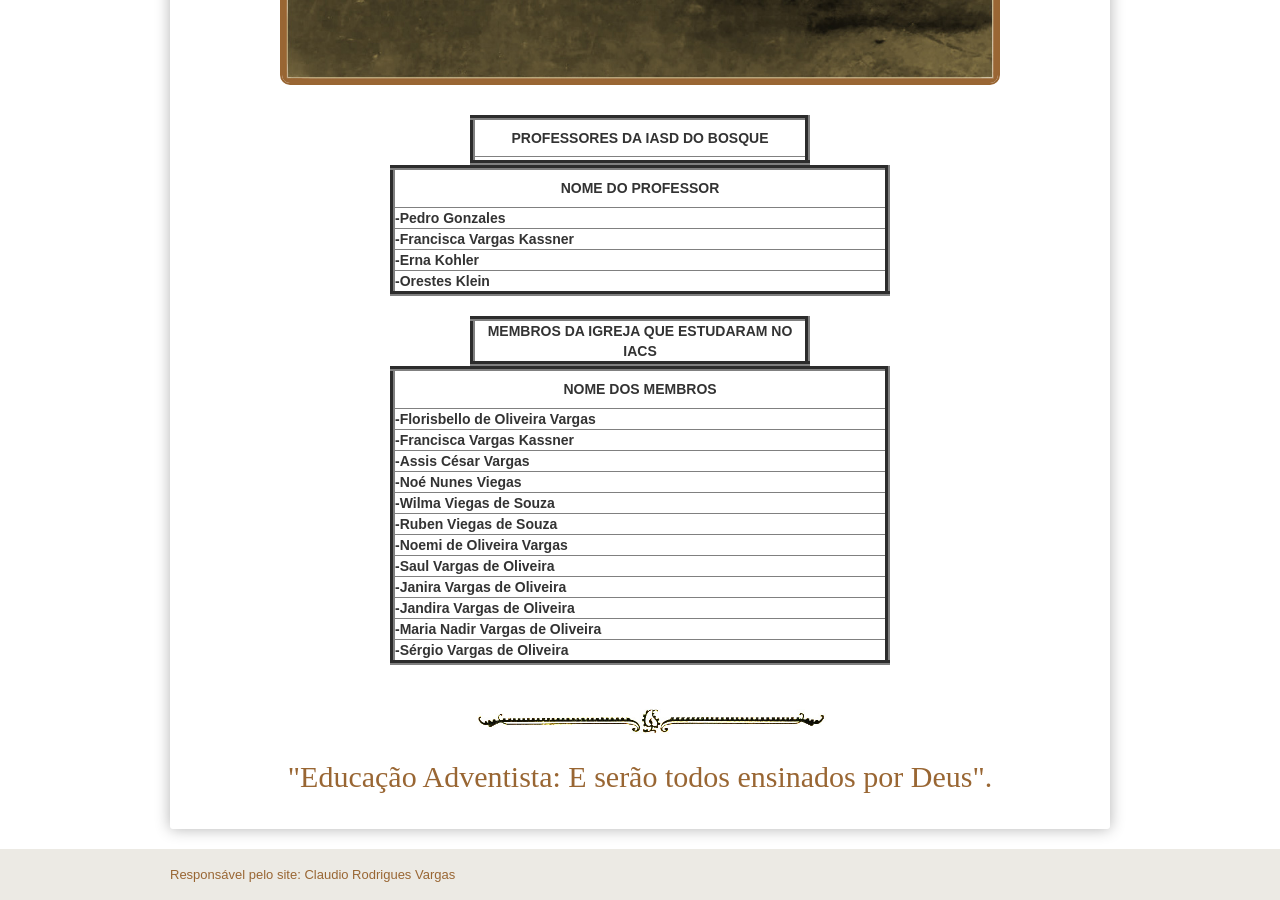
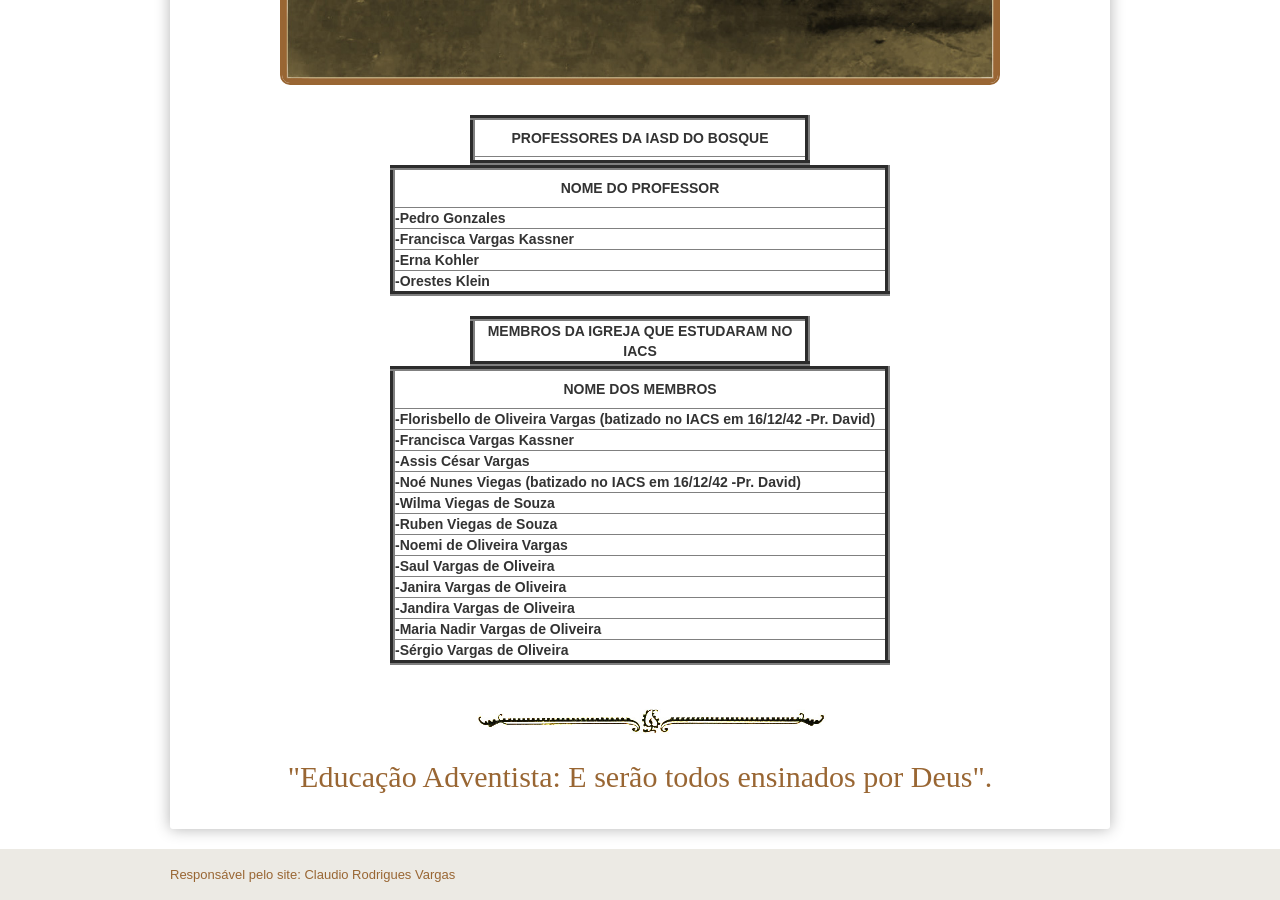
Before and after one commit to claudiovargas1955/claudiovargas1955.github.io, a Jekyll site: the page built from _pages/ensino-da-iasd-bosque.html, in a window 1280 px wide and 900 px high, scrolled down 773 px. Built offline with Jekyll 4.4.1, drawn with Linux system fonts in a browser that asks for light colours; some web fonts are replaced.

Commit message:
Update ensino-da-iasd-bosque.html

```diff
--- a/_pages/ensino-da-iasd-bosque.html
+++ b/_pages/ensino-da-iasd-bosque.html
@@ -180,7 +180,7 @@ tr:hover{
         </tr>
 
          <tr>
-           <td align="left" width="300px"><b>-Florisbello de Oliveira Vargas</b></td>
+           <td align="left" width="300px"><b>-Florisbello de Oliveira Vargas (batizado no IACS em 16/12/42 -Pr. David)</b></td>
 
         </tr>
 
@@ -195,7 +195,7 @@ tr:hover{
         </tr>
 
         <tr>
-           <td align="left" width="300px"><b>-Noé Nunes Viegas</b></td>
+           <td align="left" width="300px"><b>-Noé Nunes Viegas (batizado no IACS em 16/12/42 -Pr. David)</b></td>
 
         </tr>
 
```
